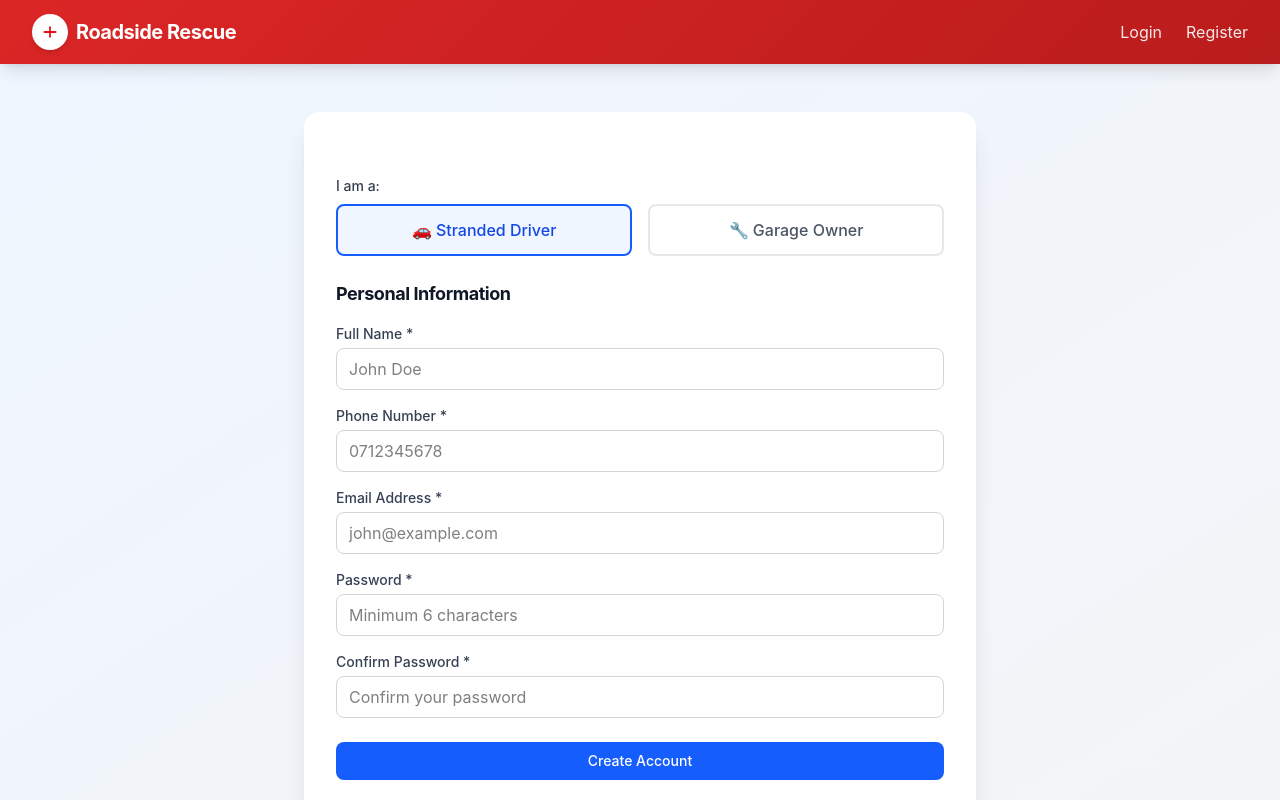
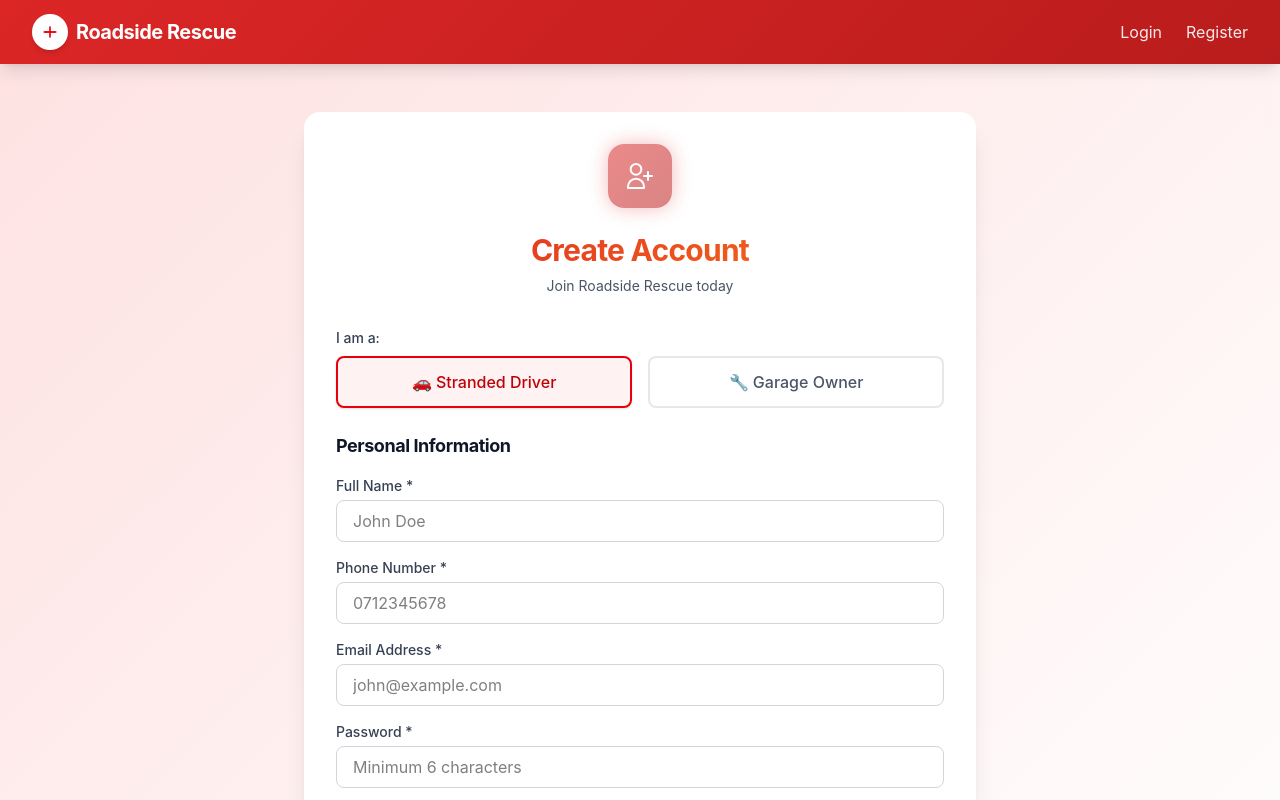
Before and after one commit to gitauwilly1/roadside-rescue-client, a React (Vite) app: page /register in a window 1280 px wide. Shown: the top 800 px of the page. Built offline with nearby package versions, Linux system fonts and the light colour scheme; no server answers.

Commit message:
update RegisterPage with red rescue theme

```diff
--- a/src/pages/RegisterPage.jsx
+++ b/src/pages/RegisterPage.jsx
@@ -18,7 +18,7 @@ const RegisterPage = () => {
     businessPhone: '',
     address: '',
     location: {
-      coordinates: [36.8219, -1.2921] // Default Nairobi coordinates
+      coordinates: [36.8219, -1.2921]
     },
     services: []
   });
@@ -48,7 +48,6 @@ const RegisterPage = () => {
   const handleSubmit = async (e) => {
     e.preventDefault();
 
-    // Validation
     if (formData.password !== formData.confirmPassword) {
       setError('Passwords do not match');
       return;
@@ -83,14 +82,39 @@ const RegisterPage = () => {
   };
 
   return (
-    <div className="min-h-screen flex items-center justify-center bg-gradient-to-br from-blue-50 to-gray-100 py-12">
-      <div className="max-w-2xl w-full space-y-8 p-8 bg-white rounded-2xl shadow-xl">
+    <div className="min-h-screen flex items-center justify-center bg-gradient-soft py-12 px-4 sm:px-6 lg:px-8">
+      <div className="max-w-2xl w-full space-y-8 p-8 bg-white rounded-2xl shadow-xl animate-fade-in">
+        {/* Header */}
+        <div className="text-center">
+          <div className="flex justify-center">
+            <div className="h-16 w-16 bg-gradient-primary rounded-2xl flex items-center justify-center shadow-lg emergency-pulse">
+              <svg className="h-8 w-8 text-white" fill="none" stroke="currentColor" strokeWidth={1.5} viewBox="0 0 24 24">
+                <path strokeLinecap="round" strokeLinejoin="round" d="M18 9v3m0 0v3m0-3h3m-3 0h-3m-2-5a4 4 0 11-8 0 4 4 0 018 0zM3 20a6 6 0 0112 0v1H3v-1z" />
+              </svg>
+            </div>
+          </div>
+          <h2 className="mt-6 text-3xl font-extrabold text-gradient">
+            Create Account
+          </h2>
+          <p className="mt-2 text-sm text-gray-600">
+            Join Roadside Rescue today
+          </p>
+        </div>
 
         {/* Registration Form */}
         <form className="mt-8 space-y-6" onSubmit={handleSubmit}>
           {error && (
-            <div className="bg-red-50 border border-red-200 text-red-700 px-4 py-3 rounded-lg text-sm">
-              {error}
+            <div className="bg-red-50 border-l-4 border-red-500 text-red-700 px-4 py-3 rounded-lg shadow-sm animate-fade-in">
+              <div className="flex">
+                <div className="flex-shrink-0">
+                  <svg className="h-5 w-5 text-red-500" fill="none" stroke="currentColor" viewBox="0 0 24 24">
+                    <path strokeLinecap="round" strokeLinejoin="round" strokeWidth={2} d="M12 8v4m0 4h.01M21 12a9 9 0 11-18 0 9 9 0 0118 0z" />
+                  </svg>
+                </div>
+                <div className="ml-3">
+                  <p className="text-sm">{error}</p>
+                </div>
+              </div>
             </div>
           )}
 
@@ -105,8 +129,8 @@ const RegisterPage = () => {
                 onClick={() => handleRoleChange('client')}
                 className={`flex-1 py-3 px-4 rounded-lg border-2 font-medium transition-all ${
                   formData.role === 'client'
-                    ? 'border-blue-600 bg-blue-50 text-blue-700'
-                    : 'border-gray-200 text-gray-600 hover:border-gray-300'
+                    ? 'border-red-600 bg-red-50 text-red-700 shadow-sm'
+                    : 'border-gray-200 text-gray-600 hover:border-red-300 hover:bg-red-50/30'
                 }`}
               >
                 🚗 Stranded Driver
@@ -116,8 +140,8 @@ const RegisterPage = () => {
                 onClick={() => handleRoleChange('garage')}
                 className={`flex-1 py-3 px-4 rounded-lg border-2 font-medium transition-all ${
                   formData.role === 'garage'
-                    ? 'border-blue-600 bg-blue-50 text-blue-700'
-                    : 'border-gray-200 text-gray-600 hover:border-gray-300'
+                    ? 'border-red-600 bg-red-50 text-red-700 shadow-sm'
+                    : 'border-gray-200 text-gray-600 hover:border-red-300 hover:bg-red-50/30'
                 }`}
               >
                 🔧 Garage Owner
@@ -137,7 +161,7 @@ const RegisterPage = () => {
                 type="text"
                 name="fullName"
                 required
-                className="w-full px-3 py-2 border border-gray-300 rounded-lg focus:outline-none focus:ring-blue-500 focus:border-blue-500"
+                className="input-primary"
                 placeholder="John Doe"
                 value={formData.fullName}
                 onChange={handleChange}
@@ -152,7 +176,7 @@ const RegisterPage = () => {
                 type="tel"
                 name="phone"
                 required
-                className="w-full px-3 py-2 border border-gray-300 rounded-lg focus:outline-none focus:ring-blue-500 focus:border-blue-500"
+                className="input-primary"
                 placeholder="0712345678"
                 value={formData.phone}
                 onChange={handleChange}
@@ -167,7 +191,7 @@ const RegisterPage = () => {
                 type="email"
                 name="email"
                 required
-                className="w-full px-3 py-2 border border-gray-300 rounded-lg focus:outline-none focus:ring-blue-500 focus:border-blue-500"
+                className="input-primary"
                 placeholder="john@example.com"
                 value={formData.email}
                 onChange={handleChange}
@@ -182,7 +206,7 @@ const RegisterPage = () => {
                 type="password"
                 name="password"
                 required
-                className="w-full px-3 py-2 border border-gray-300 rounded-lg focus:outline-none focus:ring-blue-500 focus:border-blue-500"
+                className="input-primary"
                 placeholder="Minimum 6 characters"
                 value={formData.password}
                 onChange={handleChange}
@@ -197,7 +221,7 @@ const RegisterPage = () => {
                 type="password"
                 name="confirmPassword"
                 required
-                className="w-full px-3 py-2 border border-gray-300 rounded-lg focus:outline-none focus:ring-blue-500 focus:border-blue-500"
+                className="input-primary"
                 placeholder="Confirm your password"
                 value={formData.confirmPassword}
                 onChange={handleChange}
@@ -207,7 +231,7 @@ const RegisterPage = () => {
 
           {/* Garage Business Details (conditional) */}
           {showBusinessFields && (
-            <div className="space-y-4 border-t pt-4">
+            <div className="space-y-4 border-t border-gray-200 pt-4 animate-fade-in">
               <h3 className="text-lg font-medium text-gray-900">Business Information</h3>
 
               <div>
@@ -218,7 +242,7 @@ const RegisterPage = () => {
                   type="text"
                   name="businessName"
                   required
-                  className="w-full px-3 py-2 border border-gray-300 rounded-lg focus:outline-none focus:ring-blue-500 focus:border-blue-500"
+                  className="input-primary"
                   placeholder="Nairobi Quick Tow"
                   value={businessDetails.businessName}
                   onChange={handleBusinessChange}
@@ -233,7 +257,7 @@ const RegisterPage = () => {
                   type="text"
                   name="licenseNumber"
                   required
-                  className="w-full px-3 py-2 border border-gray-300 rounded-lg focus:outline-none focus:ring-blue-500 focus:border-blue-500"
+                  className="input-primary"
                   placeholder="TOW12345"
                   value={businessDetails.licenseNumber}
                   onChange={handleBusinessChange}
@@ -248,7 +272,7 @@ const RegisterPage = () => {
                   type="tel"
                   name="businessPhone"
                   required
-                  className="w-full px-3 py-2 border border-gray-300 rounded-lg focus:outline-none focus:ring-blue-500 focus:border-blue-500"
+                  className="input-primary"
                   placeholder="0723456789"
                   value={businessDetails.businessPhone}
                   onChange={handleBusinessChange}
@@ -263,7 +287,7 @@ const RegisterPage = () => {
                   type="text"
                   name="address"
                   required
-                  className="w-full px-3 py-2 border border-gray-300 rounded-lg focus:outline-none focus:ring-blue-500 focus:border-blue-500"
+                  className="input-primary"
                   placeholder="Mombasa Road, Nairobi"
                   value={businessDetails.address}
                   onChange={handleBusinessChange}
@@ -272,27 +296,30 @@ const RegisterPage = () => {
             </div>
           )}
 
-          <div>
           <button
             type="submit"
             disabled={isLoading}
-              className="w-full flex justify-center py-2 px-4 border border-transparent text-sm font-medium rounded-lg text-white bg-blue-600 hover:bg-blue-700 focus:outline-none focus:ring-2 focus:ring-offset-2 focus:ring-blue-500 disabled:opacity-50 disabled:cursor-not-allowed"
+            className="w-full btn-primary flex items-center justify-center gap-2 py-3"
           >
             {isLoading ? (
-                <svg className="animate-spin h-5 w-5 text-white" xmlns="http://www.w3.org/2000/svg" fill="none" viewBox="0 0 24 24">
-                  <circle className="opacity-25" cx="12" cy="12" r="10" stroke="currentColor" strokeWidth="4"></circle>
-                  <path className="opacity-75" fill="currentColor" d="M4 12a8 8 0 018-8V0C5.373 0 0 5.373 0 12h4zm2 5.291A7.962 7.962 0 014 12H0c0 3.042 1.135 5.824 3 7.938l3-2.647z"></path>
+              <>
+                <div className="w-5 h-5 border-2 border-white border-t-transparent rounded-full animate-spin"></div>
+                <span>Creating Account...</span>
+              </>
+            ) : (
+              <>
+                <svg className="h-5 w-5" fill="none" stroke="currentColor" strokeWidth={1.5} viewBox="0 0 24 24">
+                  <path strokeLinecap="round" strokeLinejoin="round" d="M18 9v3m0 0v3m0-3h3m-3 0h-3m-2-5a4 4 0 11-8 0 4 4 0 018 0zM3 20a6 6 0 0112 0v1H3v-1z" />
                 </svg>
-              ) : (
-                'Create Account'
+                <span>Create Account</span>
+              </>
             )}
           </button>
-          </div>
 
           <div className="text-center">
             <p className="text-sm text-gray-600">
               Already have an account?{' '}
-              <Link to="/login" className="font-medium text-blue-600 hover:text-blue-500">
+              <Link to="/login" className="font-medium text-red-600 hover:text-red-500 transition-colors">
                 Sign in here
               </Link>
             </p>
```
Lines whose indentation alone changed are shown as unchanged.
